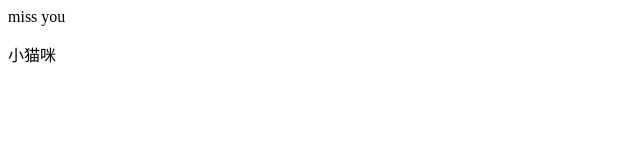
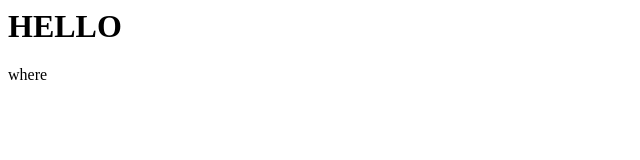
Before and after one commit to fanyangwhu/test, a plain HTML site: page index.html in a window 1280 px wide. Shown: the whole page, without its empty margins (0-640 px from the left). Drawn offline with Linux system fonts and the light colour scheme.

Commit message:
update hello

```diff
--- a/index.html
+++ b/index.html
@@ -4,7 +4,7 @@
  </head>
 
  <body>
-  <p>miss you</p>
-  <P>小猫咪</P>
+  <h1>HELLO</h1>
+  <P>where</P>
  </body>
 </html>
```
